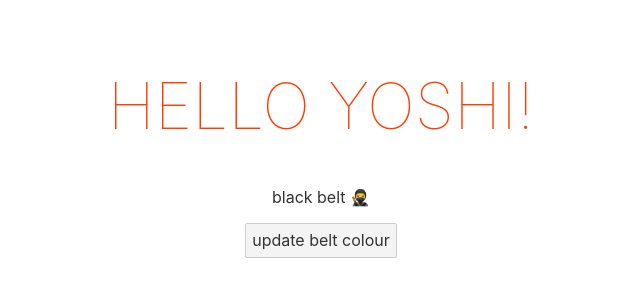
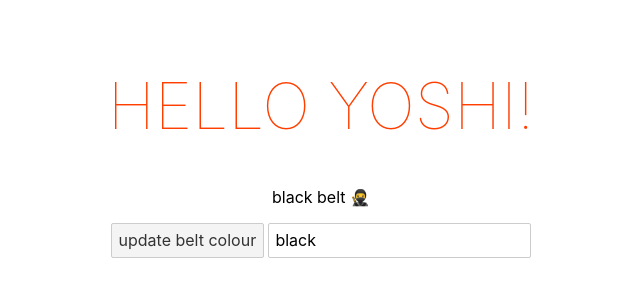
Before and after one commit to rghvdberg/svelte-tutorial-for-beginners, a Svelte app in the folder myproject/: page / in a window 1280 px wide. Shown: the top 300 px of the page, without its empty margins (319-959 px from the left). Built offline with nearby package versions, Linux system fonts and the light colour scheme.

Commit message:
4 - User Input & Data Binding

```diff
--- a/myproject/src/App.svelte
+++ b/myproject/src/App.svelte
@@ -6,13 +6,24 @@
   const handleClick = () => {
     beltColour = "orange";
   };
+
+  const handleInput = (e) => {
+    beltColour = e.target.value;
+  };
 </script>
 
 <main>
   <!-- refer to vars and functions with single curly braces  -->
   <h1>Hello {name}!</h1>
-  <p>{beltColour} belt 🥷</p>
+  <p style="color:{beltColour}">{beltColour} belt 🥷</p>
   <button on:click={handleClick}>update belt colour</button>
+  <!-- one way data binding
+  <input type="text" on:input={handleInput}
+  <input type="text" value={beltColour} />
+  -->
+
+  <!-- two way data binding -->
+  <input type="text" bind:value={beltColour} />
 </main>
 
 <style>
```
Also changed, not shown: 1 other file (tests, documents, lock files or other folders).
